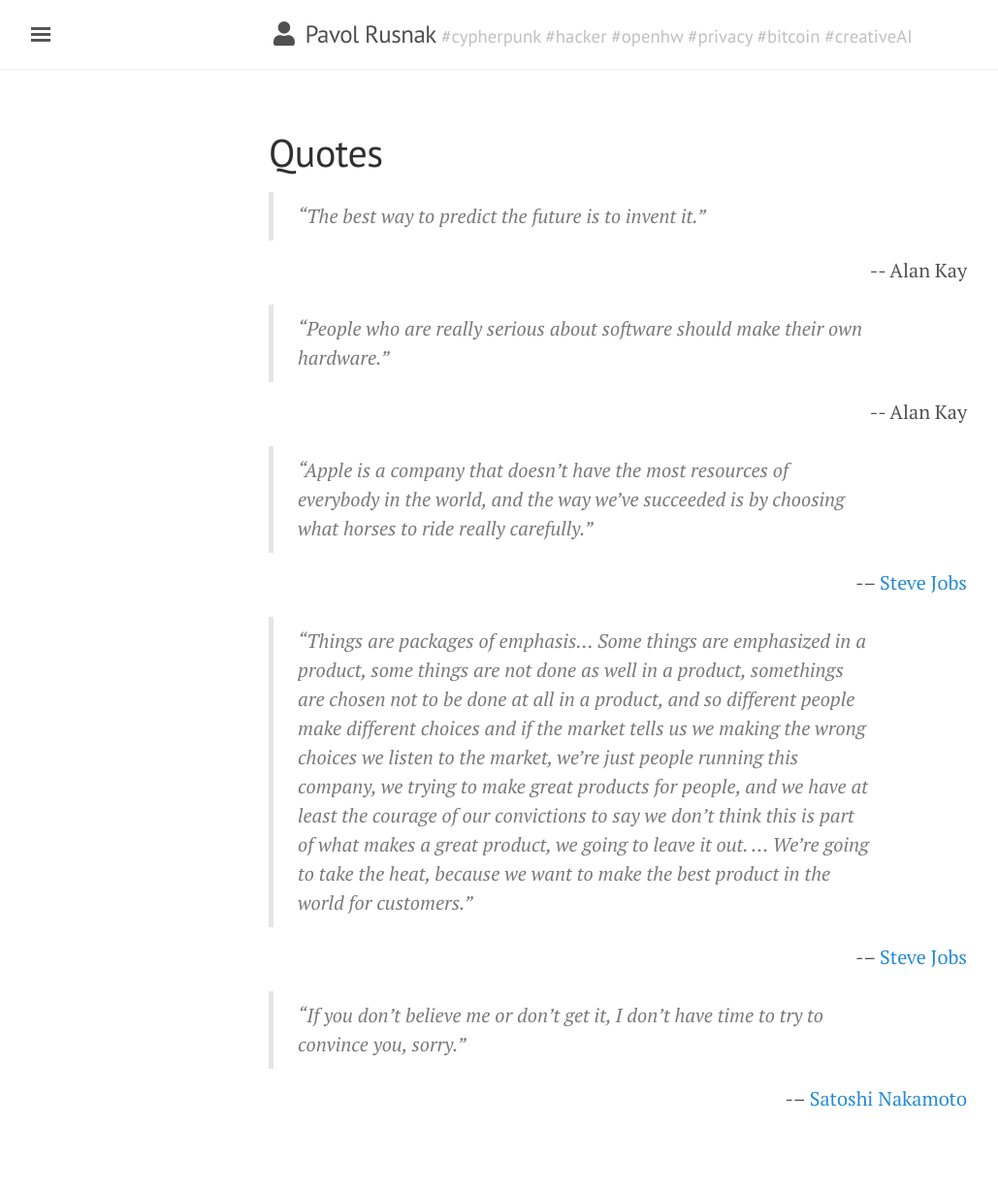
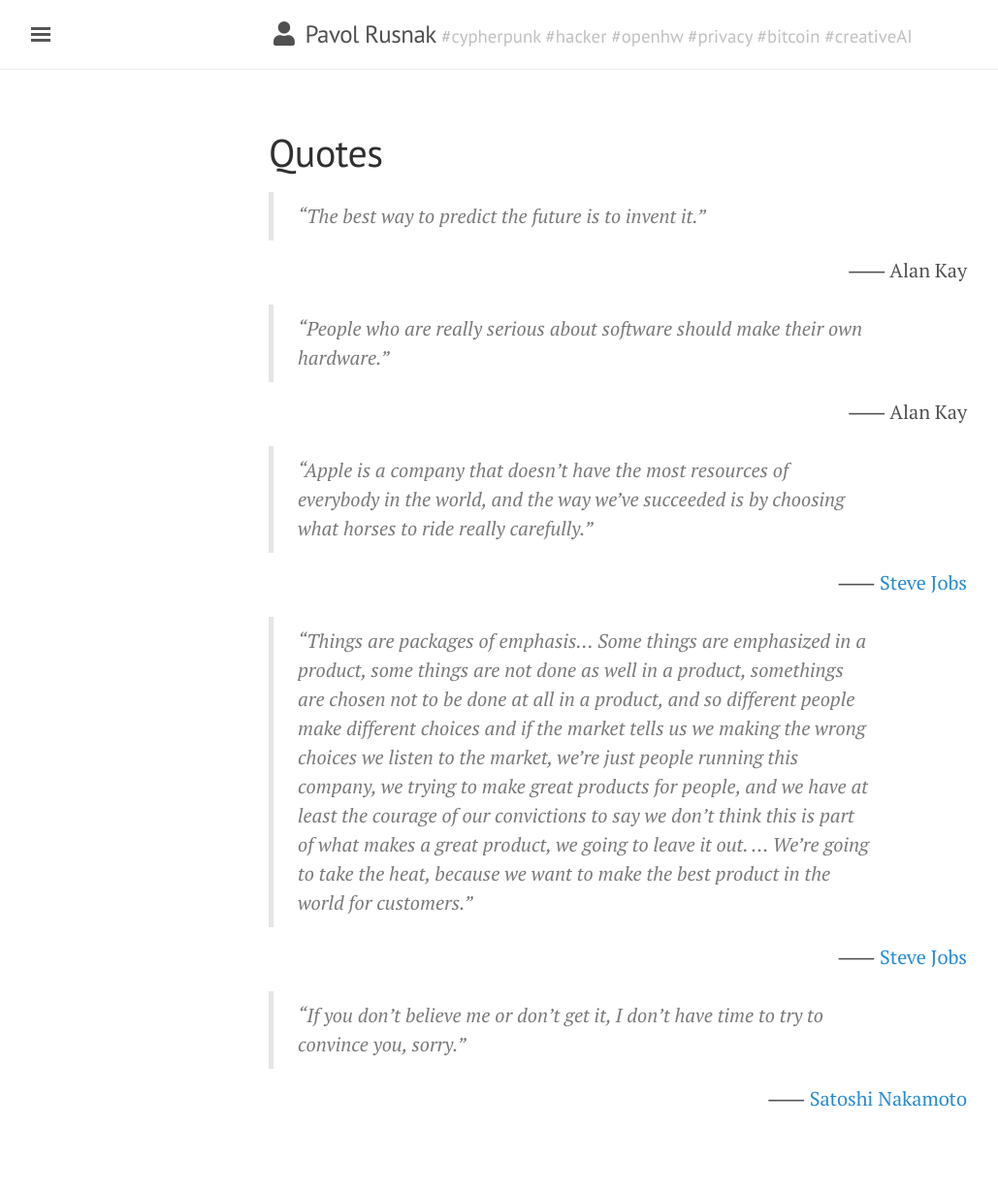
Before and after one commit to prusnak/rusnak.io, a Jekyll site: the page built from quotes.md, in a window 1280 px wide. Shown: the whole page at 97% size, without its empty margins (3-1032 px from the left). Built offline with Jekyll 4.4.1, drawn with Linux system fonts in a browser that asks for light colours; nearby versions of some CDN libraries.

Commit message:
update quotes

```diff
--- a/quotes.md
+++ b/quotes.md
@@ -5,20 +5,20 @@
 
 > "The best way to predict the future is to invent it."
 
-<p style="text-align: right">-- Alan Kay</p>
+<p style="text-align: right">⸺ Alan Kay</p>
 
 > "People who are really serious about software should make their own hardware."
 
-<p style="text-align: right">-- Alan Kay</p>
+<p style="text-align: right">⸺ Alan Kay</p>
 
 > "Apple is a company that doesn’t have the most resources of everybody in the world, and the way we’ve succeeded is by choosing what horses to ride really carefully."
 
-<p style="text-align: right">-– <a href="https://www.youtube.com/watch?v=i5f8bqYYwps">Steve Jobs</a></p>
+<p style="text-align: right">⸺ <a href="https://www.youtube.com/watch?v=i5f8bqYYwps">Steve Jobs</a></p>
 
 > "Things are packages of emphasis... Some things are emphasized in a product, some things are not done as well in a product, somethings are chosen not to be done at all in a product, and so different people make different choices and if the market tells us we making the wrong choices we listen to the market, we’re just people running this company, we trying to make great products for people, and we have at least the courage of our convictions to say we don’t think this is part of what makes a great product, we going to leave it out. ... We’re going to take the heat, because we want to make the best product in the world for customers."
 
-<p style="text-align: right">-– <a href="https://www.youtube.com/watch?v=i5f8bqYYwps">Steve Jobs</a></p>
+<p style="text-align: right">⸺ <a href="https://www.youtube.com/watch?v=i5f8bqYYwps">Steve Jobs</a></p>
 
 > "If you don't believe me or don't get it, I don't have time to try to convince you, sorry."
 
-<p style="text-align: right">-– <a href="https://bitcointalk.org/index.php?topic=532.msg6306#msg6306">Satoshi Nakamoto</a></p>
+<p style="text-align: right">⸺ <a href="https://bitcointalk.org/index.php?topic=532.msg6306#msg6306">Satoshi Nakamoto</a></p>
```
